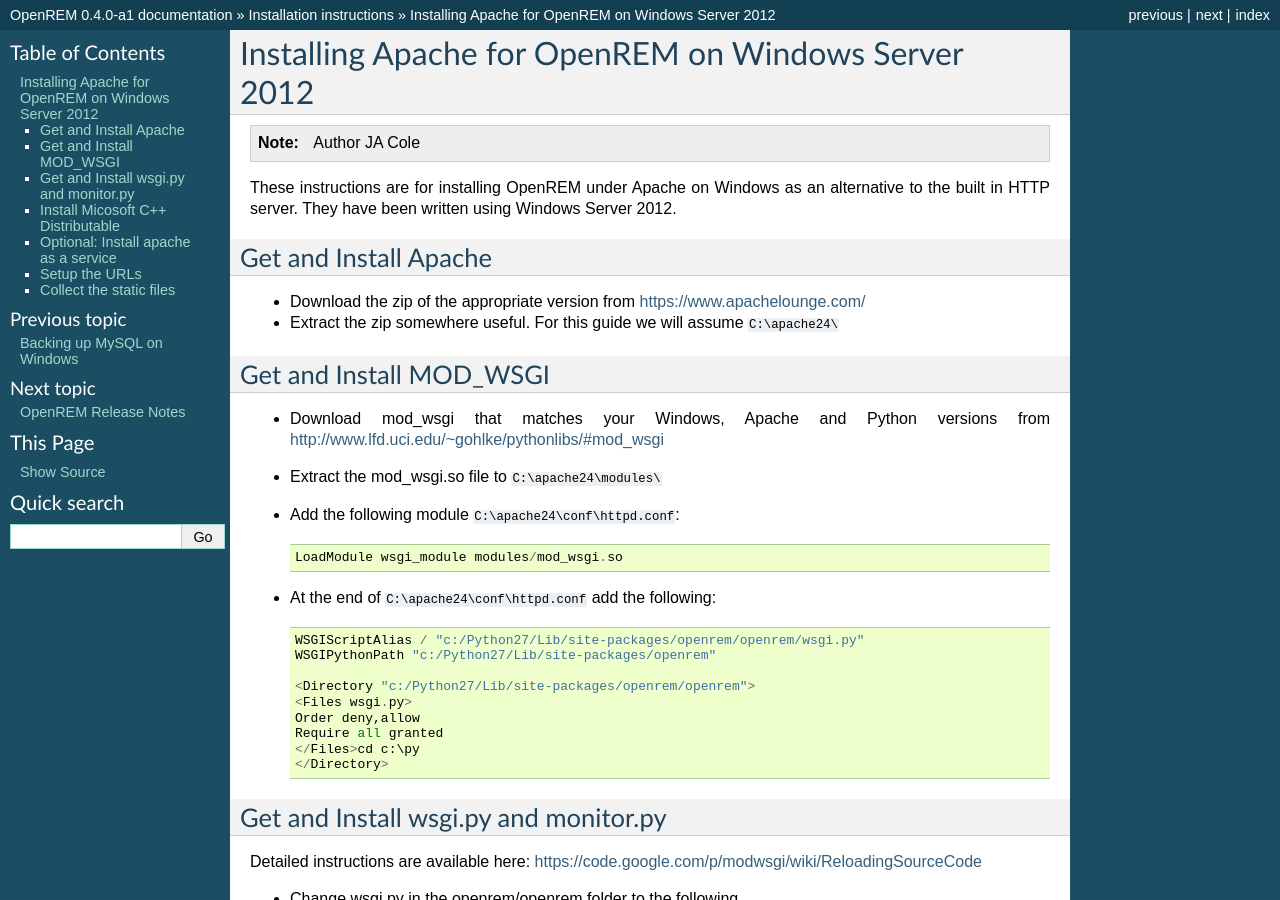
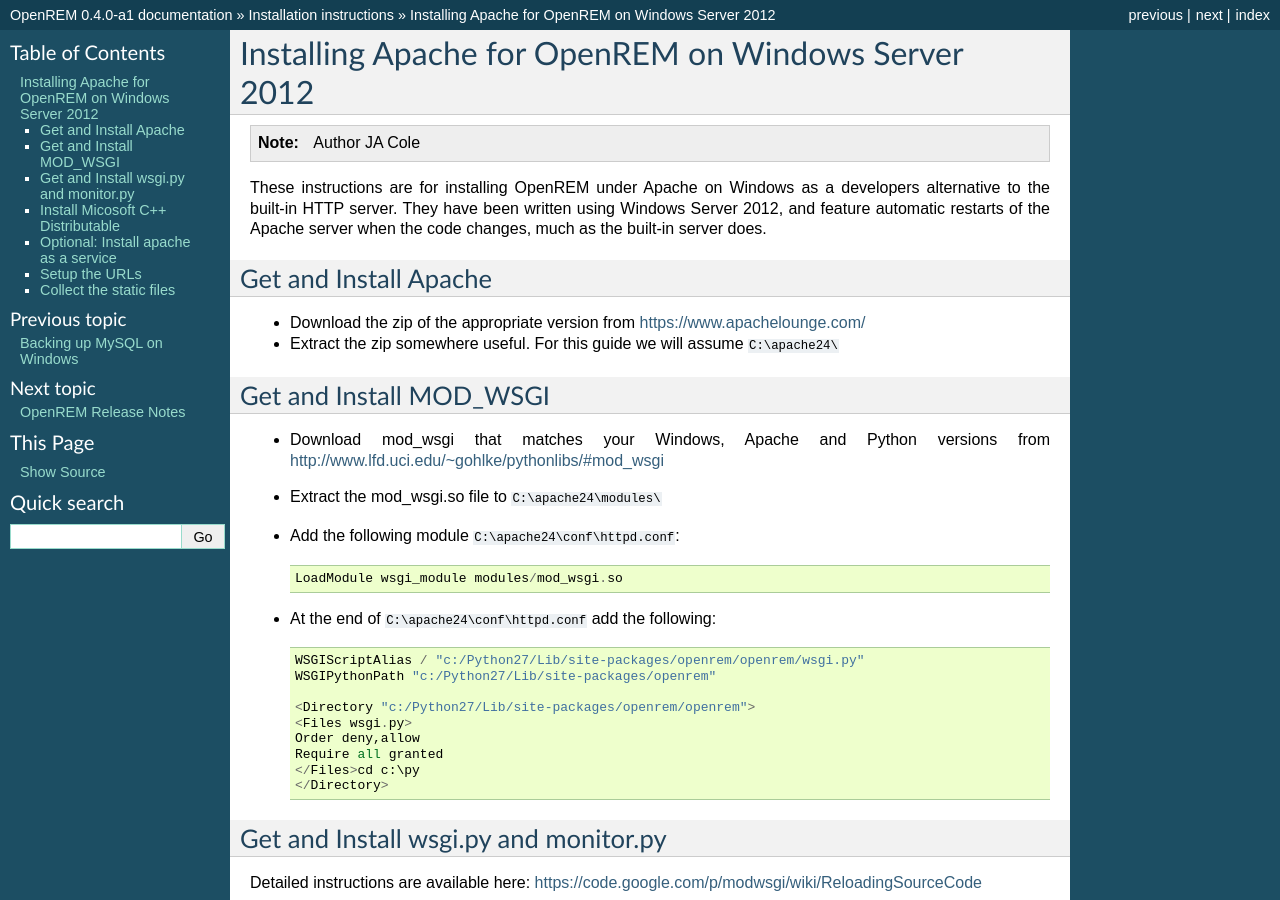
Before and after one commit to ckswilliams/modOpenREM, a Sphinx documentation site: the page built from docs/apache_on_windows.rst, in a window 1280 px wide and 900 px high. Built offline with Sphinx 7.4.7, drawn with Linux system fonts in a browser that asks for light colours.

Commit message:
Changed the link from the install document to indicate that the new apached document is for developers use. Modified the blurb at the start of the Apache on Windows doc in the same way. Refs #80.

```diff
--- a/docs/apache_on_windows.rst
+++ b/docs/apache_on_windows.rst
@@ -3,7 +3,10 @@
 
 ..  Note:: Author JA Cole
 
-These instructions are for installing OpenREM under Apache on Windows as an alternative to the built in HTTP server. They have been written using Windows Server 2012.
+These instructions are for installing OpenREM under Apache on Windows as
+a developers alternative to the built-in HTTP server. They have been written
+using Windows Server 2012, and feature automatic restarts of the Apache server
+when the code changes, much as the built-in server does.
 
 Get and Install Apache
 ======================
```
Also changed, not shown: docs/install.rst (+7 -0 lines).
